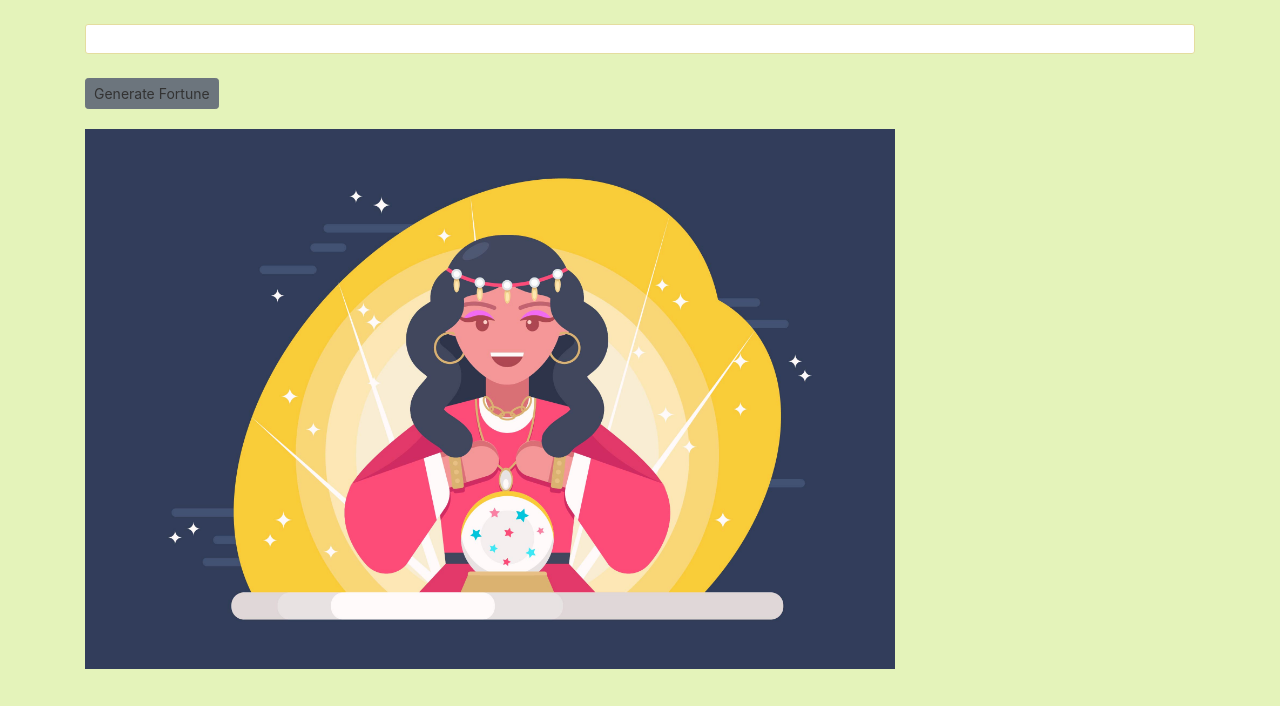
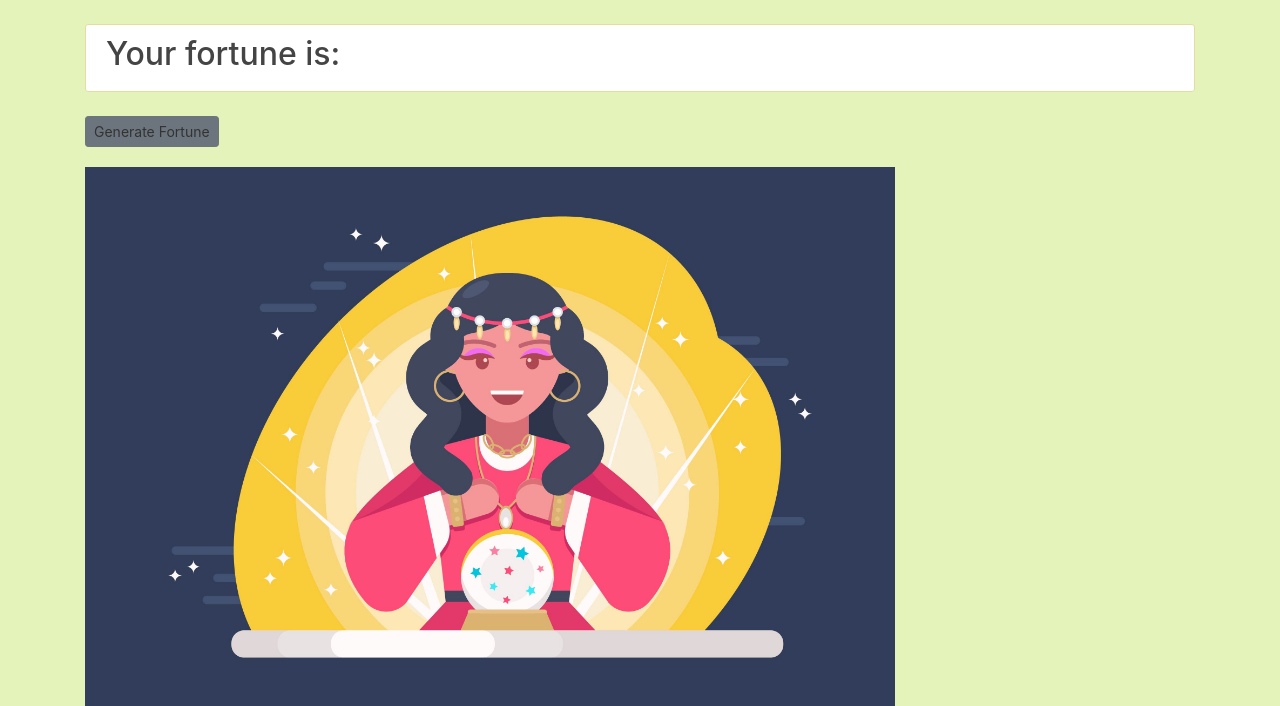
Before and after one commit to sophiecosgrove/sfia2, a Flask app: page / in a window 1280 px wide. Shown: the part 56-762 px from the top of the page. Run offline with Flask 2, Linux system fonts and the light colour scheme; data that the repository does not hold is empty; some libraries are stand-ins or nearby versions.

Commit message:
second implementation practice

```diff
--- a/service1/application/templates/home.html
+++ b/service1/application/templates/home.html
@@ -10,6 +10,7 @@
         <body>
             <article class="media content-section">
                 <div>
+                 <h2>Your fortune is:</h2>
                  <h3>{{ sentence }}</h3>
                 </div>
             </article>
```
